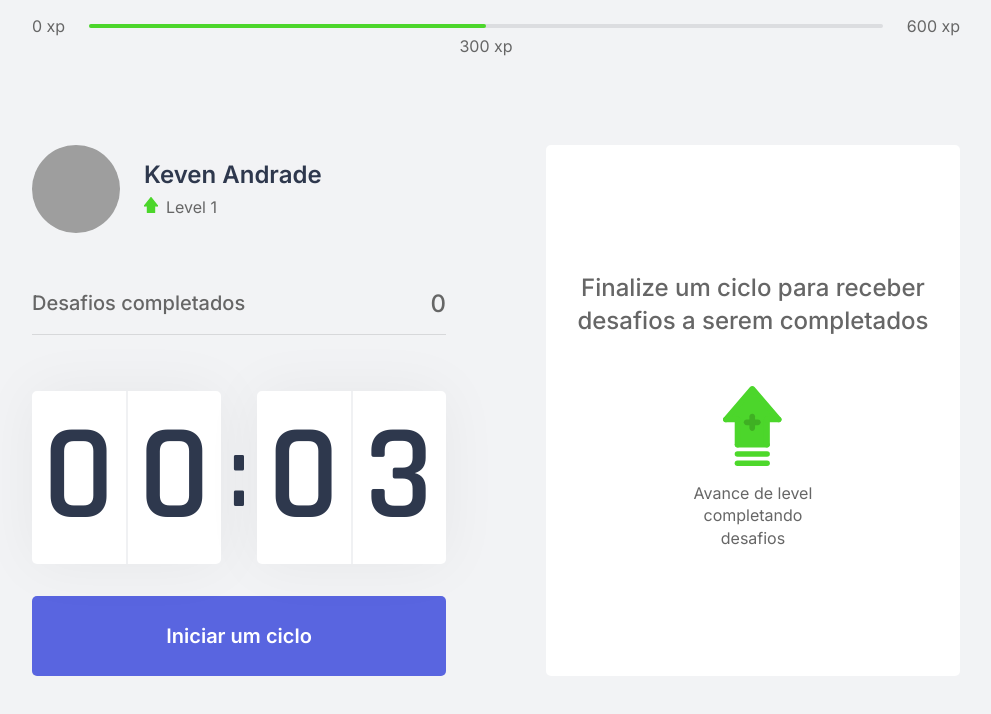
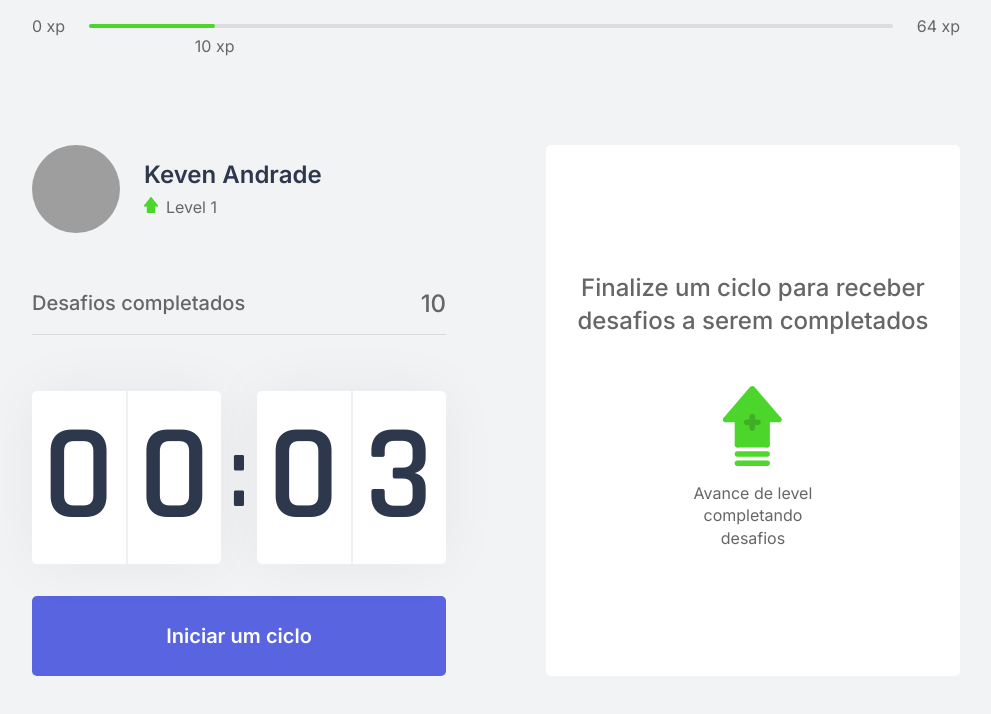
Before and after one commit to KevenAndrade/Take_a_break_Next.js, a Next.js app: page / in a window 1280 px wide. Shown: the top 714 px of the page, without its empty margins (144-1135 px from the left). Built offline with nearby package versions, Linux system fonts and the light colour scheme; grey boxes are pictures that could not be loaded.

Commit message:
experience bar, level

```diff
--- a/src/components/Experiencebar.tsx
+++ b/src/components/Experiencebar.tsx
@@ -4,18 +4,19 @@ import { Challengecontext } from '../context/ChallengeContext';
 import styles from '../styles/components/Experiencebar.module.css';
 
 export function Experiencebar(){
-    const {  } = useContext(Challengecontext);
+    const { current, experiencetonetxtlevel } = useContext(Challengecontext);
+    const percenttoNL = Math.round(current*100) / experiencetonetxtlevel;
 
     return(
         <header className={styles.experienceBar}>
             <span>0 xp</span>
             <div>
-                <div style={{width: '50%'}} />
-                <span className={styles.currentExperience} style={{left: '50%'}}>
-                    300 xp
+                <div style={{width: `${percenttoNL}%`}} />
+                <span className={styles.currentExperience} style={{left: `${percenttoNL}%`}}>
+                    {current} xp
                 </span>
             </div>
-            <span>600 xp</span>
+            <span>{experiencetonetxtlevel} xp</span>
         </header>
     )
 }
--- a/src/context/ChallengeContext.tsx
+++ b/src/context/ChallengeContext.tsx
@@ -16,6 +16,7 @@ interface ChallengesContextData {
     current:number;
     challengecompeted:number;
     activeChallenge: chalenge;
+    experiencetonetxtlevel:number;
     levelUp: ()=>void;
     startNewChallenge:()=>void;
     resetChalenge:()=>void;
@@ -25,9 +26,11 @@ export const Challengecontext = createContext({} as ChallengesContextData);
 
 export function ChallengeProvider ({children}: ChallengecontextProps){
     const [level, setlevel] = useState(1);
-    const [current, setexperience] = useState(0);
+    const [current, setexperience] = useState(10);
     const [challengecompeted, setchallengecompeted] = useState(0);
     const [activeChallenge, setactiveChallenge] = useState(null);
+
+    const experiencetonetxtlevel = Math.pow((level + 1 ) * 4, 2)
 
     function levelUp(){
         setlevel(level+1);
@@ -53,7 +56,8 @@ export function ChallengeProvider ({children}: ChallengecontextProps){
             levelUp,
             startNewChallenge,
             activeChallenge,
-            resetChalenge
+            resetChalenge,
+            experiencetonetxtlevel
          }}
         >
             {children}
```
